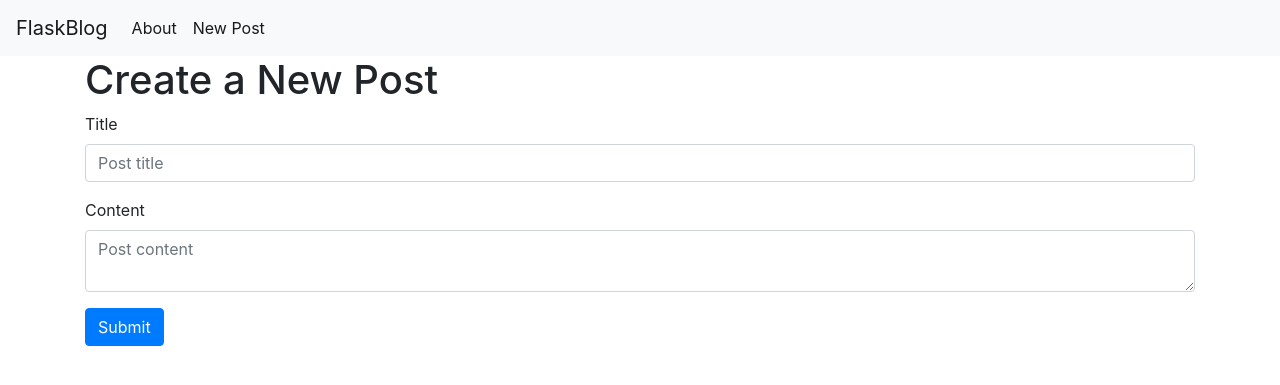
After one commit to kristianjackson/Flask, a Flask app: page /create in a window 1280 px wide. The commit adds this page. Shown: the top 385 px of the page. Run offline with Flask 2, Linux system fonts and the light colour scheme; some libraries are stand-ins or nearby versions.

Commit message:
added code to create blog entries

```diff
--- a/app.py
+++ b/app.py
@@ -1,7 +1,49 @@
-from flask import Flask, render_template
+import sqlite3
+from flask import Flask, render_template, request, url_for, flash, redirect
+from werkzeug.exceptions import abort
+
+def get_db_connection():
+    conn = sqlite3.connect('database.db')
+    conn.row_factory = sqlite3.Row
+    return conn
+
+def get_post(post_id):
+    conn = get_db_connection()
+    post = conn.execute('SELECT * FROM posts WHERE id = ?',
+                        (post_id,)).fetchone()
+    conn.close()
+    if post is None:
+        abort(404)
+    return post
 
 app = Flask(__name__)
+app.config['SECRET_KEY'] = 'qwerty12345asdfg12345zxcvb'
 
 @app.route('/')
 def index():
-    return render_template('index.html')
+    conn = get_db_connection()
+    posts = conn.execute('SELECT * FROM posts').fetchall()
+    conn.close()
+    return render_template('index.html', posts=posts)
+
+@app.route('/<int:post_id>')
+def post(post_id):
+    post = get_post(post_id)
+    return render_template('post.html', post=post)
+
+@app.route('/create', methods=('GET', 'POST'))
+def create():
+    if request.method == 'POST':
+        title = request.form['title']
+        content = request.form['content']
+
+        if not title:
+            flash('Title is required!')
+        else:
+            conn = get_db_connection()
+            conn.execute('INSERT INTO posts (title, content) VALUES (?, ?)',
+                         (title, content))
+            conn.commit()
+            conn.close()
+
+    return render_template('create.html')
--- a/templates/base.html
+++ b/templates/base.html
@@ -21,10 +21,16 @@
             <li class="nav-item active">
                 <a class="nav-link" href="#">About</a>
             </li>
+            <li class="nav-item active">
+                <a class="nav-link" href="{{ url_for('create') }}">New Post</a>
+            </li>
             </ul>
         </div>
     </nav>
     <div class="container">
+        {% for message in get_flashed_messages() %}
+            <div class="alert alert-danger">{{ message }}</div>
+        {% endfor %}
         {% block content %} {% endblock %}
     </div>
 
--- /dev/null
+++ b/templates/create.html
@@ -0,0 +1,23 @@
+{% extends 'base.html' %}
+
+{% block content %}
+<h1>{% block title %} Create a New Post {% endblock %}</h1>
+
+<form method="post">
+    <div class="form-group">
+        <label for="title">Title</label>
+        <input type="text" name="title"
+               placeholder="Post title" class="form-control"
+               value="{{ request.form['title'] }}"></input>
+    </div>
+
+    <div class="form-group">
+        <label for="content">Content</label>
+        <textarea name="content" placeholder="Post content"
+                  class="form-control">{{ request.form['content'] }}</textarea>
+    </div>
+    <div class="form-group">
+        <button type="submit" class="btn btn-primary">Submit</button>
+    </div>
+</form>
+{% endblock %}
```
Also changed, not shown: templates/index.html (+7 -0 lines), templates/post.html (added, +7 -0 lines), database.db.
